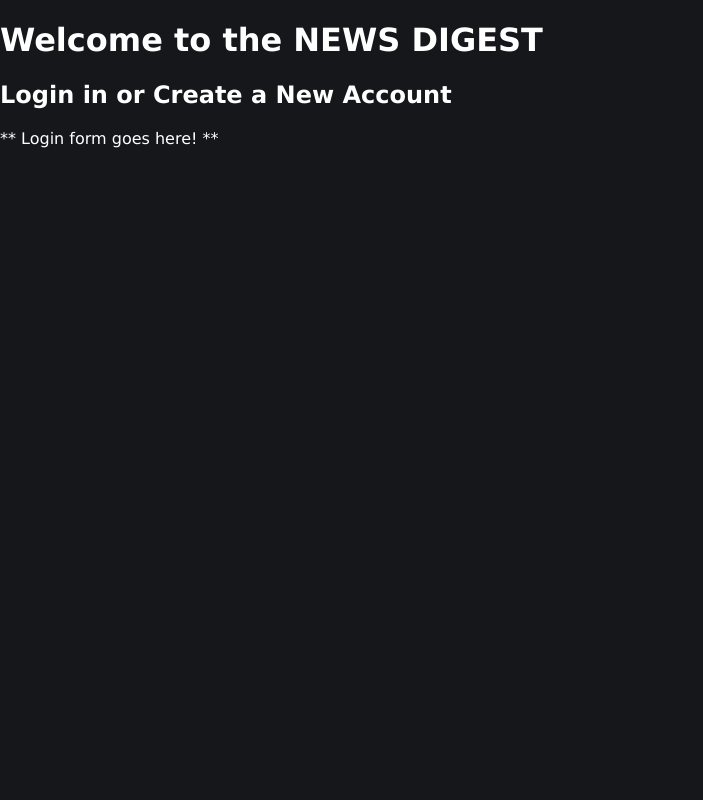
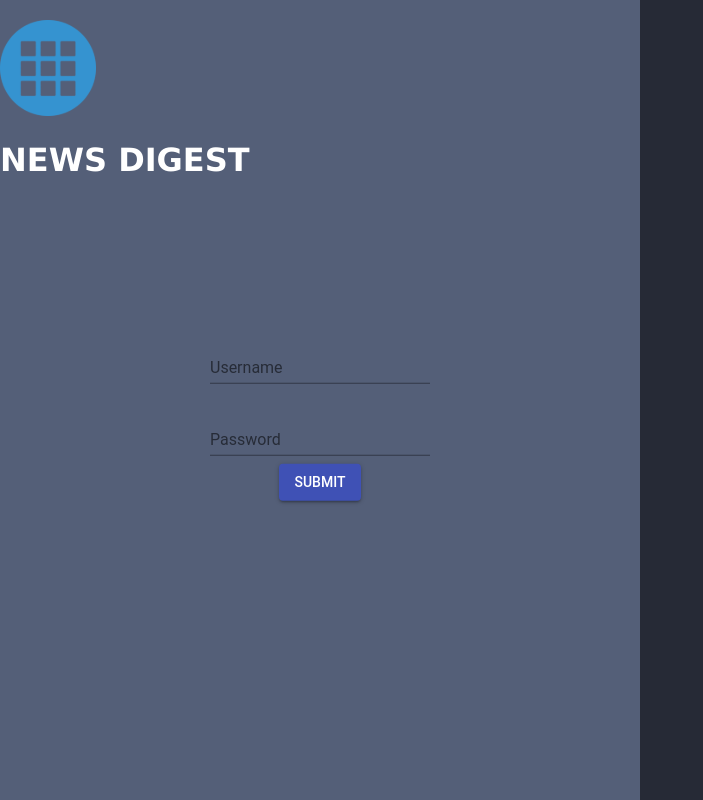
Before and after one commit to jodyneckles/News-Digester-Frontend, a React (Create React App) app: page / in a window 1280 px wide. Shown: the whole page, without its empty margins (0-703 px from the left). Built offline with nearby package versions, Linux system fonts and the light colour scheme.

Commit message:
basic user authentication setup + welcome user greeting

```diff
--- a/package.json
+++ b/package.json
@@ -3,8 +3,11 @@
   "version": "0.1.0",
   "private": true,
   "dependencies": {
+    "@material-ui/core": "^3.4.0",
+    "@material-ui/icons": "^3.0.1",
     "axios": "^0.18.0",
     "cheerio": "^1.0.0-rc.2",
+    "material-ui": "^0.20.2",
     "react": "^16.8.1",
     "react-dom": "^16.8.1",
     "react-router-dom": "^4.3.1",
--- /dev/null
+++ b/src/API.js
@@ -0,0 +1,11 @@
+class API {
+  static signin (name) {
+    return fetch('http://localhost:3001/api/v1/signin', {
+      method: 'POST',
+      headers: { 'Content-Type': 'application/json' },
+      body: JSON.stringify(name)
+    }).then(resp => resp.json())
+  }
+}
+
+export default API
--- a/src/App.js
+++ b/src/App.js
@@ -9,12 +9,28 @@ import './components/PathNotFound/PathNotFound.css'
 import './App.css';
 
 class App extends Component {
+  state = {
+    name: ''
+  }
+
+  signin = name => {
+    localStorage.setItem('name', name)
+    this.setState({ name: name })
+  }
+
+  signout = name => {
+    localStorage.removeItem('name')
+    this.setState({ name: '' })
+  }
+
   render () {
+    const { signin, signout } = this
+    const { user } = this.state
     return (
       <Switch className='App'>
-        <Route exact path='/' component={LoginPage} />
-        <Route path='/stories' component={Digest} />
-        <Route component={PathNotFound} />
+        <Route exact path='/' component={routerProps => <LoginPage signin={signin} {...routerProps} />} />
+        <Route path='/stories' component={routerProps => <Digest currentUser={this.state.name} {...routerProps} />} />
+        {/* <Route component={PathNotFound} /> */}
       </Switch>
     )
   }
--- a/src/components/LoginForm/LoginForm.js
+++ b/src/components/LoginForm/LoginForm.js
@@ -1,9 +1,17 @@
 import React from 'react'
 
 const LoginForm = () => {
+  const scrapeUrl = '/api/v1/scrape'
+
+  const scrapeStories = () => {
+    return fetch(scrapeUrl)
+      .then(res => res.json())
+  }
+
   return (
     <div>
         ** Login form goes here! **
+      <button onClick={scrapeStories}>LOGIN</button>
     </div>
   )
 }
--- a/src/containers/Digest/Digest.js
+++ b/src/containers/Digest/Digest.js
@@ -215,6 +215,7 @@ class Digest extends Component {
       <div className='App'>
         <img src={require('../../icons/news-digest-logo.svg')} alt='news-digest-logo' />
         <h1 className='news-digest-title'>NEWS DIGEST</h1>
+        <h3>Hi, {(this.props.currentUser.user)}</h3>
         <Link to='/'><button>Logout</button></Link>
 
         <div>
--- a/src/containers/LoginPage/LoginPage.css
+++ b/src/containers/LoginPage/LoginPage.css
@@ -1,6 +1,42 @@
-.login-page {
+/* .login-page {
     color:#ffffff;
     font-family: 'Lucida Sans', 'Lucida Sans Regular', 'Lucida Grande', 'Lucida Sans Unicode', Geneva, Verdana, sans-serif;
     font-style: normal;
     line-height: normal;
-}
+} */
+
+/* Split the screen in half */
+.split {
+    height: 100%;
+    width: 50%;
+    position: fixed;
+    z-index: 1;
+    top: 0;
+    overflow-x: hidden;
+    padding-top: 20px;
+  }
+
+  .row {
+      height: 50%;
+  }
+
+  /* Control the left side */
+  .left {
+    left: 0;
+    background-color: #545F78;
+  }
+
+  /* Control the right side */
+  .right {
+    right: 0;
+    background-color: #262A36;
+  }
+
+  /* If you want the content centered horizontally and vertically */
+  .centered {
+    position: relative;
+    top: 50%;
+    left: 50%;
+    transform: translate(-50%, -50%);
+    text-align: center;
+  }
--- a/src/containers/LoginPage/LoginPage.js
+++ b/src/containers/LoginPage/LoginPage.js
@@ -1,15 +1,98 @@
+// import React from 'react'
+// import LoginForm from '../../components/LoginForm/LoginForm'
+// import './LoginPage.css'
+
+// const LoginPage = () => {
+//   return (
+//     <div className='login-page'>
+//       <h1>Welcome to the NEWS DIGEST</h1>
+//       <h2>Login in or Create a New Account</h2>
+//       <LoginForm />
+//     </div>
+//   )
+// }
+
+// export default LoginPage
+
 import React from 'react'
-import LoginForm from '../../components/LoginForm/LoginForm'
+
+import TextField from '@material-ui/core/TextField'
+import Button from '@material-ui/core/Button'
+
+import API from '../../API'
 import './LoginPage.css'
 
-const LoginPage = () => {
-  return (
-    <div className='login-page'>
-      <h1>Welcome to the NEWS DIGEST</h1>
-      <h2>Login in or Create a New Account</h2>
-      <LoginForm />
-    </div>
-  )
+class LoginPage extends React.Component {
+  state = {
+    name: '',
+    password: ''
+  }
+
+  handleSubmit = () => {
+    const { signin, history } = this.props
+    const name = this.state
+    API.signin(name)
+      .then(data => {
+        if (data.error) {
+          alert('Wrong!!!!!!!!!!!')
+        } else {
+          signin(data)
+          history.push('/stories')
+        }
+      })
+  }
+
+  handleChange = event =>
+    this.setState({
+      name: event.target.value,
+      password: event.target.value
+    })
+
+  render () {
+    const { name, password } = this.state
+    const { handleChange, handleSubmit } = this
+
+    return (
+      <div>
+        <div className='split left'>
+          <div className='row'>
+            <img src={require('../../icons/news-digest-logo.svg')} alt='news-digest-logo' />
+            <h1 className='news-digest-title'>NEWS DIGEST</h1>
+          </div>
+          <div >
+            <div class='centered'>
+              <TextField
+                id='usernameInput'
+                label='Username'
+                value={name}
+                onChange={handleChange}
+                margin='normal'
+                name='name'
+              />
+              <br />
+              <TextField
+                id='passwordInput'
+                label='Password'
+                value={password}
+                onChange={handleChange}
+                margin='normal'
+                name='password'
+                type='password'
+              />
+              <br />
+              <Button onClick={handleSubmit} variant='contained' color='primary'>
+          SUBMIT
+              </Button>
+            </div>
+          </div>
+        </div>
+        <div className='split right'>
+          <div className='centered' />
+
+        </div>
+      </div>
+    )
+  }
 }
 
 export default LoginPage
```
Also changed, not shown: 1 other file (tests, documents, lock files or other folders).
